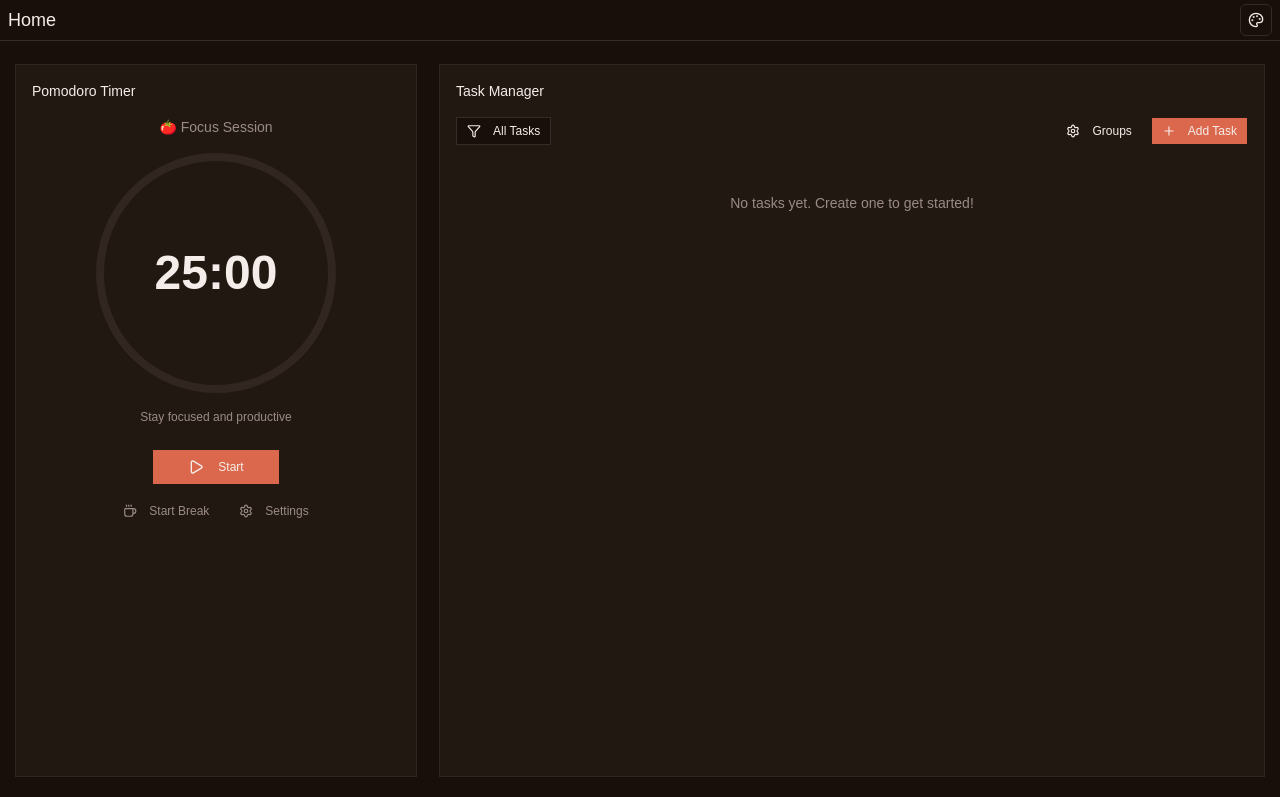
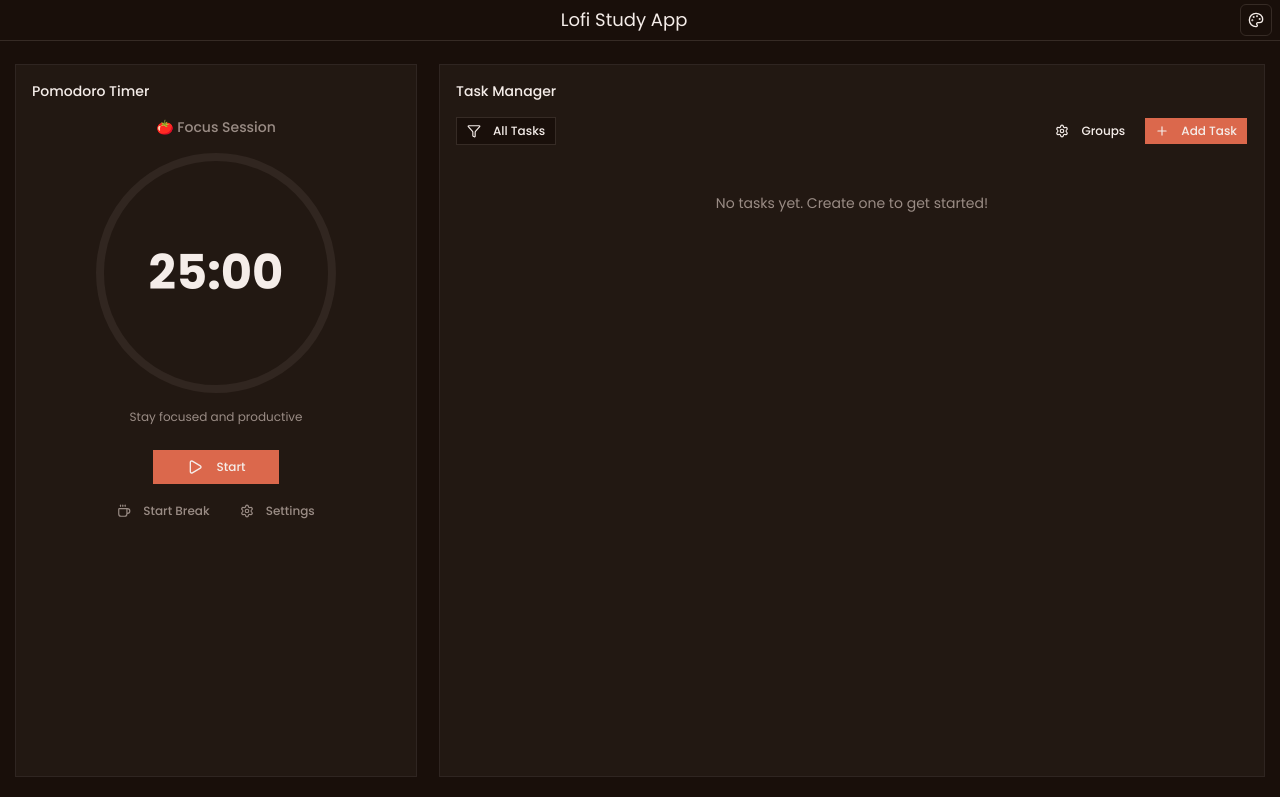
Before and after one commit to jeremiassnts/lofi-study-app, a Next.js app in the folder apps/web/: page / in a window 1280 px wide. Shown: the top 797 px of the page. Built offline with nearby package versions, Linux system fonts and the light colour scheme.

Commit message:
feat: change font to poppins

```diff
--- a/apps/web/src/app/layout.tsx
+++ b/apps/web/src/app/layout.tsx
@@ -1,19 +1,16 @@
 import type { Metadata } from "next";
 
-import { Geist, Geist_Mono } from "next/font/google";
+import { Poppins } from "next/font/google";
 
 import "../index.css";
 import Header from "@/components/header";
 import Providers from "@/components/providers";
 
-const geistSans = Geist({
-  variable: "--font-geist-sans",
+const poppins = Poppins({
+  weight: ["400", "500", "600", "700"],
   subsets: ["latin"],
-});
-
-const geistMono = Geist_Mono({
-  variable: "--font-geist-mono",
-  subsets: ["latin"],
+  variable: "--font-poppins",
+  display: "swap",
 });
 
 export const metadata: Metadata = {
@@ -28,7 +25,7 @@ export default function RootLayout({
 }>) {
   return (
     <html lang="en" suppressHydrationWarning>
-      <body className={`${geistSans.variable} ${geistMono.variable} antialiased`}>
+      <body className={`${poppins.variable} antialiased`}>
         <Providers>
           <div className="grid grid-rows-[auto_1fr] h-svh">
             <Header />
--- a/apps/web/src/components/header.tsx
+++ b/apps/web/src/components/header.tsx
@@ -4,11 +4,12 @@ import Link from "next/link";
 import { ThemeSelector } from "./themes/theme-selector";
 
 export default function Header() {
-  const links = [{ to: "/", label: "Home" }] as const;
+  const links = [{ to: "/", label: "Lofi Study App" }] as const;
 
   return (
     <div>
       <div className="flex flex-row items-center justify-between px-2 py-1">
+        <div/>
         <nav className="flex gap-4 text-lg">
           {links.map(({ to, label }) => {
             return (
--- a/apps/web/src/index.css
+++ b/apps/web/src/index.css
@@ -74,7 +74,7 @@
 }
 
 @theme inline {
-  --font-sans: "Inter Variable", sans-serif;
+  --font-sans: var(--font-poppins), ui-sans-serif, system-ui, sans-serif;
   --color-sidebar-ring: var(--sidebar-ring);
   --color-sidebar-border: var(--sidebar-border);
   --color-sidebar-accent-foreground: var(--sidebar-accent-foreground);
```
